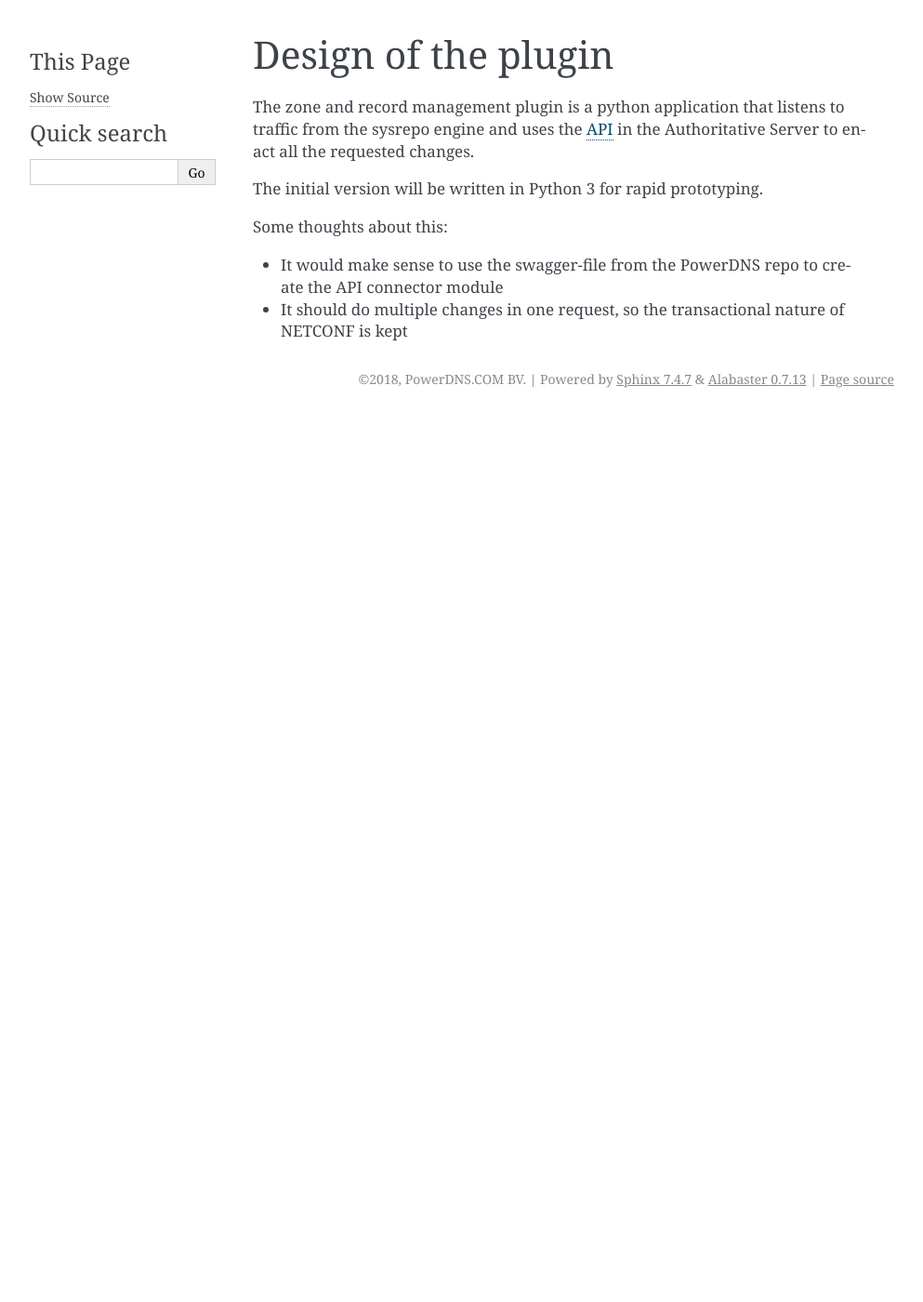
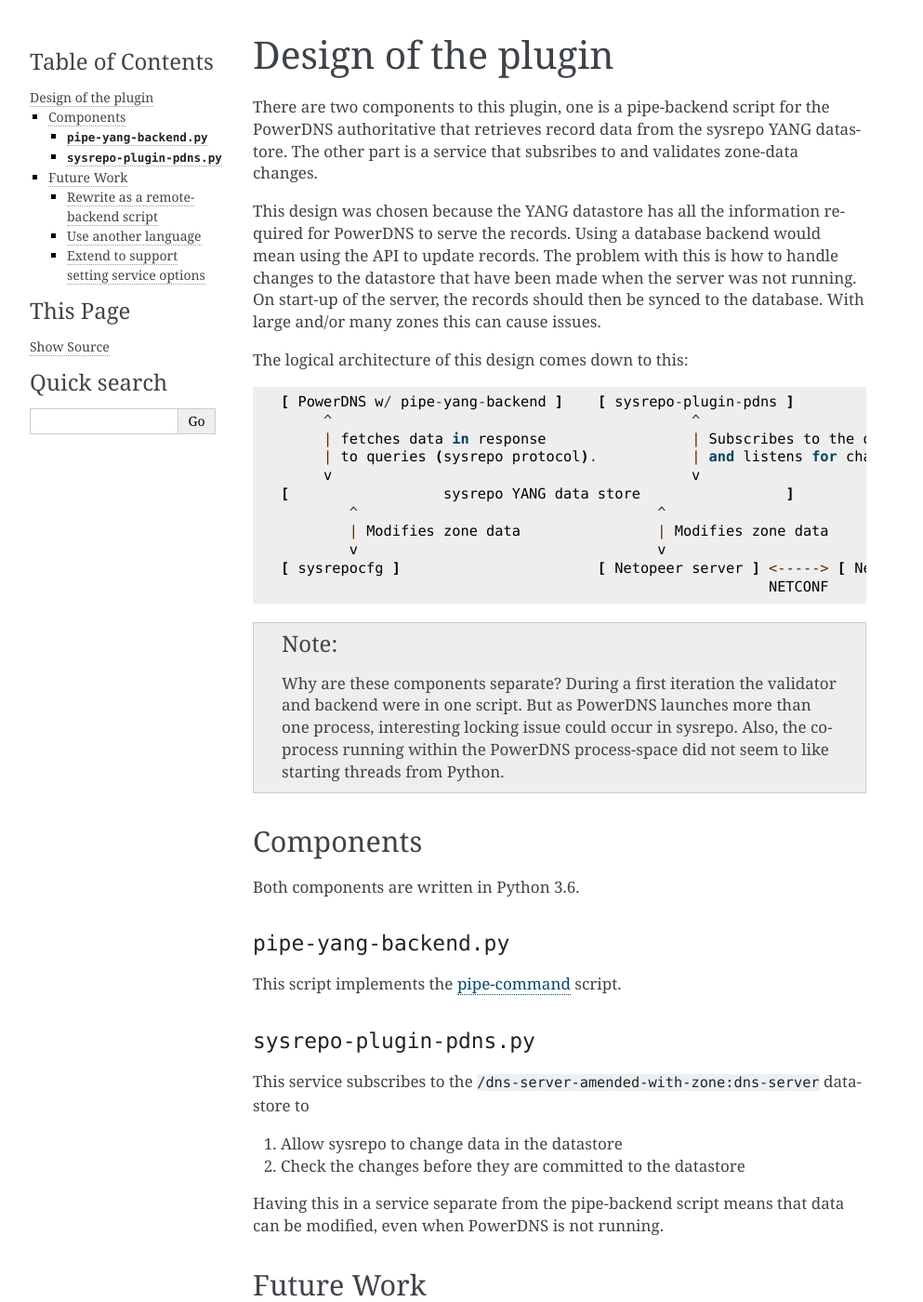
Before and after one commit to PowerDNS/sysrepo-plugin-pdns, a Sphinx documentation site: the page built from docs/sysrepo/design.rst, in a window 1280 px wide and 1400 px high. Shown: the whole window at 93% size, without its empty margins (148-1141 px from the left). Built offline with Sphinx 7.4.7, drawn with Linux system fonts in a browser that asks for light colours; some of the changed text lies outside the part shown.

Commit message:
write documentation on the design

```diff
--- a/docs/models/pdns.rst
+++ b/docs/models/pdns.rst
@@ -3,4 +3,6 @@
 
 This is the model that describes the PowerDNS Authoritative Server and will be the basis of the YANG-enabled application that can modify the zone data.
 
+It will probably import dns-server-amended-with-zone and ``augment`` several of the models to suit PowerDNS.
+
 .. literalinclude:: ../../pdns.yang
--- a/docs/sysrepo/design.rst
+++ b/docs/sysrepo/design.rst
@@ -1,11 +1,73 @@
 Design of the plugin
 ====================
 
-The zone and record management plugin is a python application that listens to traffic from the sysrepo engine and uses the `API <https://doc.powerdns.com/authoritative/http-api/>`__ in the Authoritative Server to enact all the requested changes.
+There are two components to this plugin, one is a pipe-backend script for the PowerDNS authoritative that retrieves record data from the sysrepo YANG datastore.
+The other part is a service that subsribes to and validates zone-data changes.
 
-The initial version will be written in Python 3 for rapid prototyping.
+This design was chosen because the YANG datastore has all the information required for PowerDNS to serve the records.
+Using a database backend would mean using the API to update records.
+The problem with this is how to handle changes to the datastore that have been made when the server was not running.
+On start-up of the server, the records should then be synced to the database.
+With large and/or many zones this can cause issues.
 
-Some thoughts about this:
+The logical architecture of this design comes down to this::
 
-* It would make sense to use the swagger-file from the PowerDNS repo to create the API connector module
-* It should do multiple changes in one request, so the transactional nature of NETCONF is kept
+  [ PowerDNS w/ pipe-yang-backend ]    [ sysrepo-plugin-pdns ]
+       ^                                          ^
+       | fetches data in response                 | Subscribes to the data model
+       | to queries (sysrepo protocol).           | and listens for changes (sysrepo protocol).
+       v                                          v
+  [                  sysrepo YANG data store                 ]
+          ^                                   ^
+          | Modifies zone data                | Modifies zone data
+          v                                   v
+  [ sysrepocfg ]                       [ Netopeer server ] <-----> [ Netopeer client ]
+                                                           NETCONF
+
+.. note::
+  Why are these components separate? During a first iteration the validator and backend were in one script.
+  But as PowerDNS launches more than one process, interesting locking issue could occur in sysrepo.
+  Also, the co-process running within the PowerDNS process-space did not seem to like starting threads from Python.
+
+Components
+----------
+Both components are written in Python 3.6.
+
+``pipe-yang-backend.py``
+^^^^^^^^^^^^^^^^^^^^^^^^
+This script implements the `pipe-command <https://doc.powerdns.com/authoritative/backends/pipe.html>`__ script.
+
+``sysrepo-plugin-pdns.py``
+^^^^^^^^^^^^^^^^^^^^^^^^^^
+This service subscribes to the ``/dns-server-amended-with-zone:dns-server`` datastore to
+
+1. Allow sysrepo to change data in the datastore
+2. Check the changes before they are committed to the datastore
+
+Having this in a service separate from the pipe-backend script means that data can be modified, even when PowerDNS is not running.
+
+Future Work
+-----------
+Many things can be done to improve and extend this plugin, a selection:
+
+Rewrite as a remote-backend script
+^^^^^^^^^^^^^^^^^^^^^^^^^^^^^^^^^^
+Rewriting as a `remote backend <https://doc.powerdns.com/authoritative/backends/remote.html>`__ plugin that uses pipes to communicate.
+This could be used to fold both scripts into one service.
+
+Another advantage would be that thsi backend can then support
+
+* DNSSEC
+* Master operation (NOTIFY)
+* `Domain metadata <https://doc.powerdns.com/authoritative/domainmetadata.html>`__
+
+The latter (domain metadata) is interesting as things like ``ALSO-NOTIFY`` and ``ALLOW-AXFR`` are already available in dns-server.yang under a part of the model.
+
+Use another language
+^^^^^^^^^^^^^^^^^^^^
+Rewriting the plugin in something else than Python (perhaps Go or c++) can help with potential performance issues.
+Another advantage would be the
+
+Extend to support setting service options
+^^^^^^^^^^^^^^^^^^^^^^^^^^^^^^^^^^^^^^^^^
+The plugin could look at service options, modify ``pdns.conf`` and control/restart the ``pdns_server`` process, allowing it to revert to the previous version and tell the NETCONF client the transaction failed.
--- a/docs/sysrepo/intro.rst
+++ b/docs/sysrepo/intro.rst
@@ -1,7 +1,7 @@
 sysrepo
 =======
 
-.. todo:: Write about sysrepo
+``sysrepo`` is a YANG data store focused on UNIX applications.
 
 .. toctree::
    :maxdepth: 2
```
Also changed, not shown: docs/sysrepo/devenv.rst (+26 -1 lines), docs/conf.py (line endings or trailing spaces), 2 other files.
